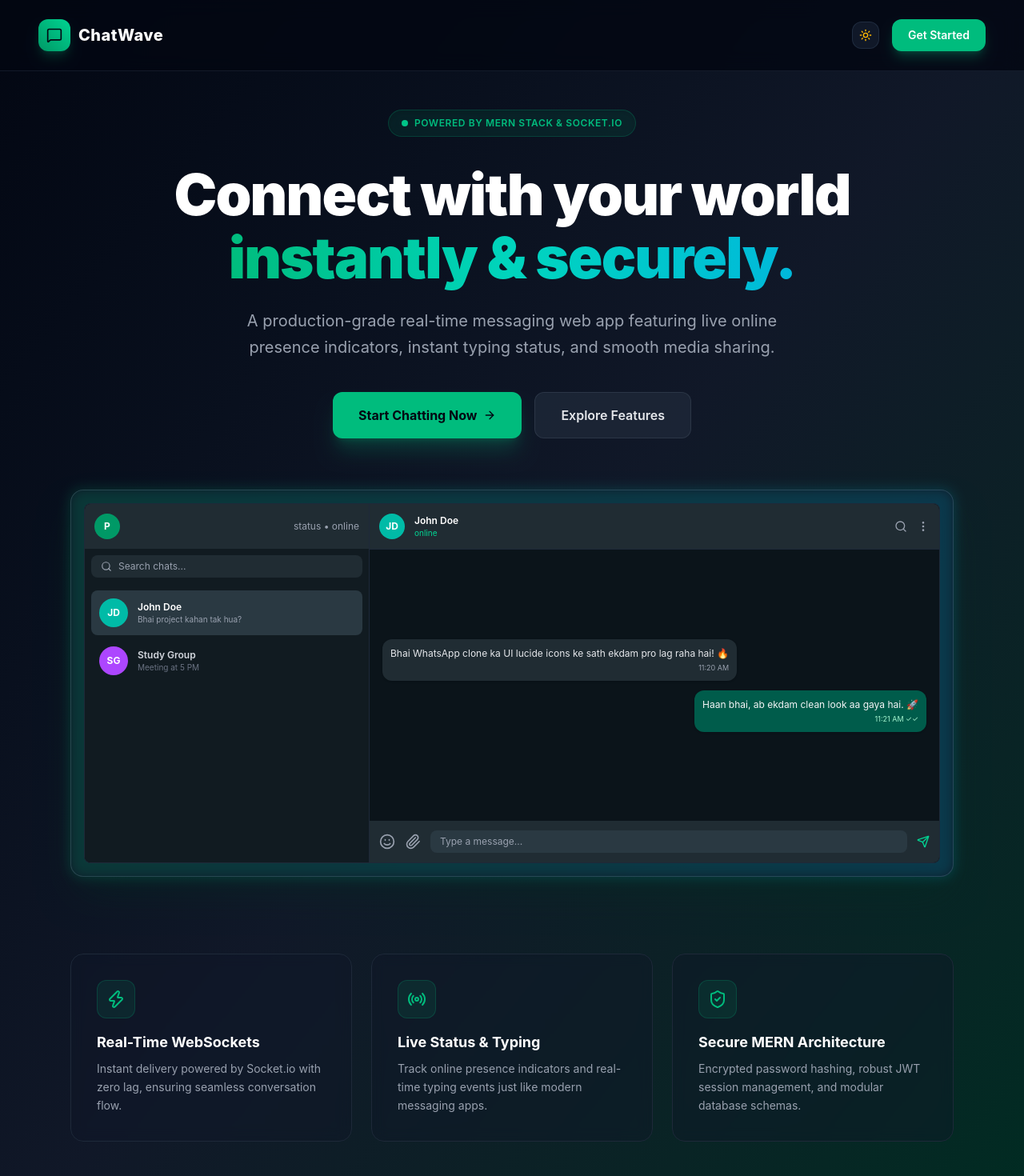
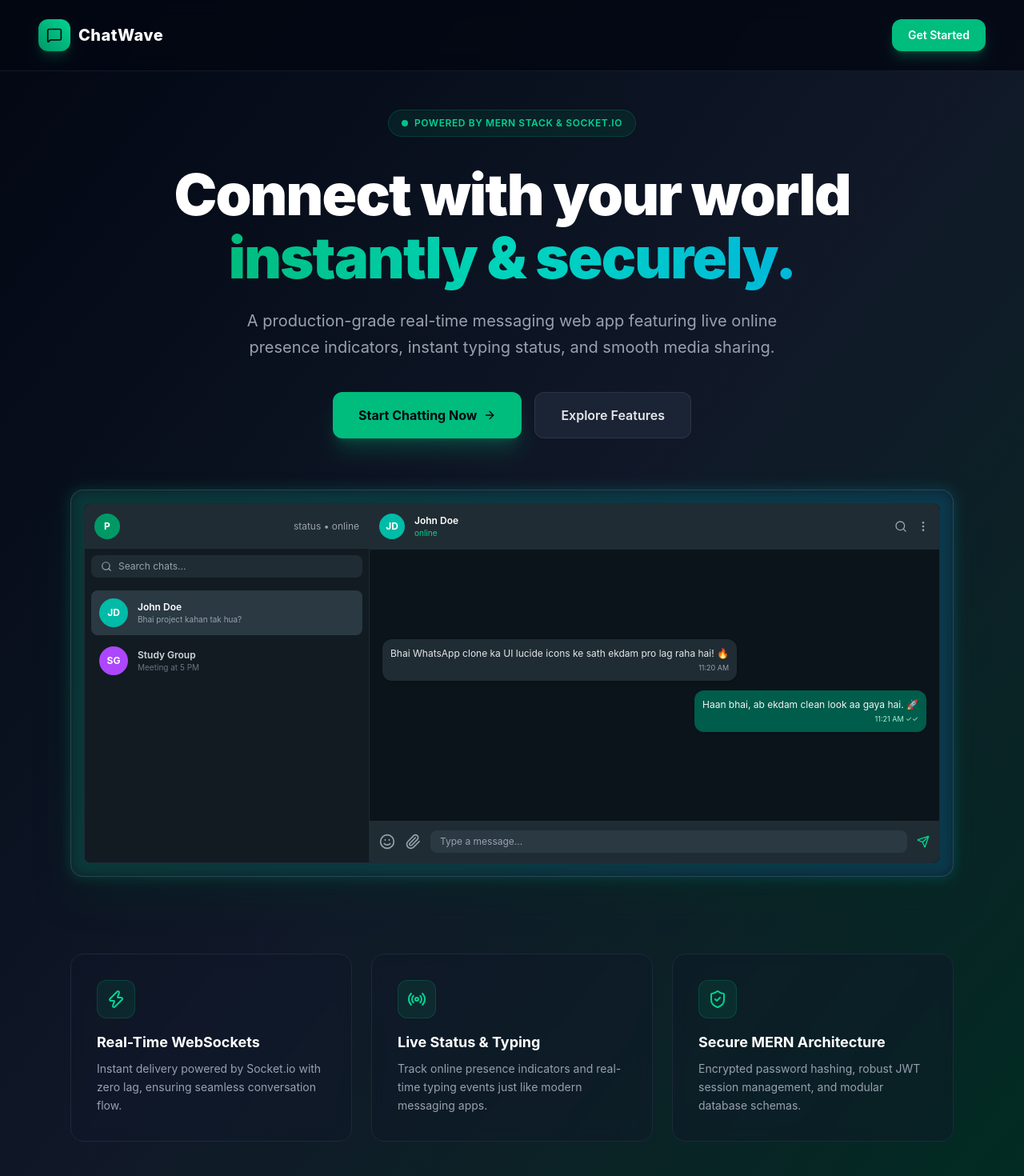
Before and after one commit to Khalid0226/ChatWave, a React app in the folder frontend/: page / in a window 1280 px wide. Shown: the top 1470 px of the page at 80% size. Built offline with nearby package versions, Linux system fonts and the light colour scheme; the HTML template or start-up script is replaced by a standard one.

Commit message:
chat dashboard

```diff
--- a/frontend/src/components/Landing.jsx
+++ b/frontend/src/components/Landing.jsx
@@ -1,49 +1,34 @@
 import React from 'react';
-import { MessageSquare, ShieldCheck, Zap, Radio, Lock, ArrowRight, Search, MoreVertical, Smile, Paperclip, Send, Sun, Moon } from 'lucide-react';
+import { MessageSquare, ShieldCheck, Zap, Radio, ArrowRight, Search, MoreVertical, Smile, Paperclip, Send } from 'lucide-react';
 import { useNavigate } from 'react-router-dom';
-import { useTheme } from '../context/ThemeContext'; // Path apne folder structure ke hisab se check kar lena
 
 function Landing({ onGetStarted }) {
   const navigate = useNavigate();
-  const { isDarkMode, toggleTheme } = useTheme();
 
   return (
-    <div className={`min-h-screen transition-colors duration-300 ${isDarkMode ? 'bg-gradient-to-br from-gray-950 via-gray-900 to-emerald-950 text-white' : 'bg-gradient-to-br from-slate-50 via-gray-100 to-emerald-50 text-slate-900'} flex flex-col justify-between selection:bg-emerald-500 selection:text-gray-950`}>
+    <div className="min-h-screen bg-gradient-to-br from-gray-950 via-gray-900 to-emerald-950 text-white flex flex-col justify-between selection:bg-emerald-500 selection:text-gray-950">
 
-      {/* Navbar */}
-     {/* Navbar */}
-<nav className={`flex items-center justify-between px-4 sm:px-6 md:px-12 py-4 sm:py-6 w-full border-b backdrop-blur-md sticky top-0 z-50 ${isDarkMode ? 'border-gray-800/60 bg-gray-950/80' : 'border-slate-200 bg-white/80'}`}>
+      {/* Navbar - Full Width Left to Right */}
+      <nav className="flex items-center justify-between px-4 sm:px-6 md:px-12 py-4 sm:py-6 w-full border-b border-gray-800/60 bg-gray-950/80 backdrop-blur-md sticky top-0 z-50">
 
         {/* Logo */}
         <div className="flex items-center space-x-2.5 cursor-pointer" onClick={() => navigate('/')}>
           <div className="w-9 h-9 sm:w-10 sm:h-10 rounded-xl bg-gradient-to-tr from-emerald-600 to-emerald-400 flex items-center justify-center text-gray-950 shadow-lg shadow-emerald-500/20">
             <MessageSquare className="w-4 h-4 sm:w-5 sm:h-5 font-bold" />
           </div>
-    <span className={`text-lg sm:text-xl font-extrabold tracking-wide ${isDarkMode ? 'text-white' : 'text-slate-900'}`}>
+          <span className="text-lg sm:text-xl font-extrabold tracking-wide text-white">
             ChatWave
           </span>
         </div>
 
         {/* Action Buttons */}
         <div className="flex items-center space-x-2 sm:space-x-4">
-    {/* Theme Toggle Button */}
-    <button
-      onClick={toggleTheme}
-      className={`p-2 rounded-xl transition cursor-pointer border ${isDarkMode ? 'border-slate-700/50 bg-slate-800/50 text-amber-400' : 'border-slate-300 bg-slate-100 text-slate-700'}`}
-      title="Toggle Theme"
-    >
-      {isDarkMode ? <Sun className="w-4 h-4" /> : <Moon className="w-4 h-4" />}
-    </button>
-
-    {/* Sign In - Hidden on small mobile screens to save space */}
           <button
             onClick={() => navigate('/login')}
-      className={`text-xs sm:text-sm font-medium hidden xs:block ${isDarkMode ? 'text-gray-300 hover:text-white' : 'text-slate-600 hover:text-slate-900'}`}
+            className="text-xs sm:text-sm font-medium text-gray-300 hover:text-white hidden xs:block transition"
           >
             Sign In
           </button>
-
-    {/* Get Started */}
           <button
             onClick={() => navigate('/signup')}
             className="bg-emerald-500 hover:bg-emerald-400 text-white text-xs sm:text-sm px-3.5 sm:px-5 py-2 sm:py-2.5 rounded-xl font-semibold shadow-lg shadow-emerald-500/25 transition cursor-pointer"
@@ -57,7 +42,7 @@ function Landing({ onGetStarted }) {
       <main className="max-w-6xl mx-auto px-6 pt-12 pb-20 text-center flex-1 flex flex-col items-center">
 
         {/* Badge */}
-        <div className="inline-flex items-center gap-2 bg-emerald-500/10 border border-emerald-500/20 text-emerald-500 dark:text-emerald-400 text-xs px-4 py-2 rounded-full uppercase tracking-wider font-semibold mb-8 backdrop-blur-sm shadow-inner">
+        <div className="inline-flex items-center gap-2 bg-emerald-500/10 border border-emerald-500/20 text-emerald-400 text-xs px-4 py-2 rounded-full uppercase tracking-wider font-semibold mb-8 backdrop-blur-sm shadow-inner">
           <span className="w-2 h-2 rounded-full bg-emerald-400 animate-pulse"></span>
           Powered by MERN Stack & Socket.io
         </div>
@@ -71,7 +56,7 @@ function Landing({ onGetStarted }) {
         </h1>
 
         {/* Subtitle */}
-        <p className={`text-lg sm:text-xl max-w-2xl mb-10 leading-relaxed ${isDarkMode ? 'text-gray-400' : 'text-slate-600'}`}>
+        <p className="text-gray-400 text-lg sm:text-xl max-w-2xl mb-10 leading-relaxed">
           A production-grade real-time messaging web app featuring live online presence indicators, instant typing status, and smooth media sharing.
         </p>
 
@@ -86,14 +71,14 @@ function Landing({ onGetStarted }) {
           </button>
           <a
             href="#features"
-            className={`w-full sm:w-auto font-semibold px-8 py-4 rounded-xl text-base border transition duration-200 cursor-pointer flex items-center justify-center ${isDarkMode ? 'bg-gray-800/80 hover:bg-gray-800 text-gray-200 border-gray-700/60' : 'bg-white hover:bg-slate-50 text-slate-700 border-slate-200 shadow-sm'}`}
+            className="w-full sm:w-auto font-semibold px-8 py-4 rounded-xl text-base border bg-gray-800/80 hover:bg-gray-800 text-gray-200 border-gray-700/60 transition duration-200 cursor-pointer flex items-center justify-center"
           >
             Explore Features
           </a>
         </div>
 
         {/* Pro Mockup Preview Container */}
-        <div className={`w-full relative rounded-2xl border p-2 sm:p-4 shadow-2xl backdrop-blur-xl ${isDarkMode ? 'border-gray-700/80 bg-gray-900/80 shadow-emerald-950/50' : 'border-slate-200 bg-white/80 shadow-slate-200'}`}>
+        <div className="w-full relative rounded-2xl border border-gray-700/80 bg-gray-900/80 p-2 sm:p-4 shadow-2xl shadow-emerald-950/50 backdrop-blur-xl">
           <div className="absolute -inset-0.5 bg-gradient-to-r from-emerald-500 to-cyan-500 rounded-2xl blur opacity-20 pointer-events-none"></div>
 
           <div className="relative rounded-lg overflow-hidden bg-[#0b141a] border border-gray-800 flex flex-col md:flex-row h-[350px] sm:h-[450px] text-left">
@@ -167,35 +152,35 @@ function Landing({ onGetStarted }) {
 
         {/* Feature Cards Grid */}
         <div id="features" className="grid grid-cols-1 md:grid-cols-3 gap-6 mt-24 text-left w-full">
-          <div className={`border p-8 rounded-2xl backdrop-blur-sm hover:border-emerald-500/40 transition duration-300 ${isDarkMode ? 'bg-gray-900/40 border-gray-800' : 'bg-white border-slate-200 shadow-sm'}`}>
-            <div className="w-12 h-12 rounded-xl bg-emerald-500/10 border border-emerald-500/20 flex items-center justify-center text-emerald-500 dark:text-emerald-400 mb-4">
+          <div className="bg-gray-900/40 border border-gray-800 p-8 rounded-2xl backdrop-blur-sm hover:border-emerald-500/40 transition duration-300">
+            <div className="w-12 h-12 rounded-xl bg-emerald-500/10 border border-emerald-500/20 flex items-center justify-center text-emerald-400 mb-4">
               <Zap className="w-6 h-6" />
             </div>
-            <h3 className={`font-bold text-lg mb-2 ${isDarkMode ? 'text-white' : 'text-slate-900'}`}>Real-Time WebSockets</h3>
-            <p className={`text-sm leading-relaxed ${isDarkMode ? 'text-gray-400' : 'text-slate-600'}`}>Instant delivery powered by Socket.io with zero lag, ensuring seamless conversation flow.</p>
+            <h3 className="font-bold text-lg mb-2 text-white">Real-Time WebSockets</h3>
+            <p className="text-gray-400 text-sm leading-relaxed">Instant delivery powered by Socket.io with zero lag, ensuring seamless conversation flow.</p>
           </div>
 
-          <div className={`border p-8 rounded-2xl backdrop-blur-sm hover:border-emerald-500/40 transition duration-300 ${isDarkMode ? 'bg-gray-900/40 border-gray-800' : 'bg-white border-slate-200 shadow-sm'}`}>
-            <div className="w-12 h-12 rounded-xl bg-emerald-500/10 border border-emerald-500/20 flex items-center justify-center text-emerald-500 dark:text-emerald-400 mb-4">
+          <div className="bg-gray-900/40 border border-gray-800 p-8 rounded-2xl backdrop-blur-sm hover:border-emerald-500/40 transition duration-300">
+            <div className="w-12 h-12 rounded-xl bg-emerald-500/10 border border-emerald-500/20 flex items-center justify-center text-emerald-400 mb-4">
               <Radio className="w-6 h-6" />
             </div>
-            <h3 className={`font-bold text-lg mb-2 ${isDarkMode ? 'text-white' : 'text-slate-900'}`}>Live Status & Typing</h3>
-            <p className={`text-sm leading-relaxed ${isDarkMode ? 'text-gray-400' : 'text-slate-600'}`}>Track online presence indicators and real-time typing events just like modern messaging apps.</p>
+            <h3 className="font-bold text-lg mb-2 text-white">Live Status & Typing</h3>
+            <p className="text-gray-400 text-sm leading-relaxed">Track online presence indicators and real-time typing events just like modern messaging apps.</p>
           </div>
 
-          <div className={`border p-8 rounded-2xl backdrop-blur-sm hover:border-emerald-500/40 transition duration-300 ${isDarkMode ? 'bg-gray-900/40 border-gray-800' : 'bg-white border-slate-200 shadow-sm'}`}>
-            <div className="w-12 h-12 rounded-xl bg-emerald-500/10 border border-emerald-500/20 flex items-center justify-center text-emerald-500 dark:text-emerald-400 mb-4">
+          <div className="bg-gray-900/40 border border-gray-800 p-8 rounded-2xl backdrop-blur-sm hover:border-emerald-500/40 transition duration-300">
+            <div className="w-12 h-12 rounded-xl bg-emerald-500/10 border border-emerald-500/20 flex items-center justify-center text-emerald-400 mb-4">
               <ShieldCheck className="w-6 h-6" />
             </div>
-            <h3 className={`font-bold text-lg mb-2 ${isDarkMode ? 'text-white' : 'text-slate-900'}`}>Secure MERN Architecture</h3>
-            <p className={`text-sm leading-relaxed ${isDarkMode ? 'text-gray-400' : 'text-slate-600'}`}>Encrypted password hashing, robust JWT session management, and modular database schemas.</p>
+            <h3 className="font-bold text-lg mb-2 text-white">Secure MERN Architecture</h3>
+            <p className="text-gray-400 text-sm leading-relaxed">Encrypted password hashing, robust JWT session management, and modular database schemas.</p>
           </div>
         </div>
 
       </main>
 
       {/* Footer */}
-      <footer className={`text-center py-6 text-sm border-t ${isDarkMode ? 'text-gray-500 border-gray-800/60 bg-gray-950' : 'text-slate-500 border-slate-200 bg-slate-50'}`}>
+      <footer className="text-center py-6 text-gray-500 text-sm border-t border-gray-800/60 bg-gray-950">
         <p>© 2026 ChatWave • Built with MERN Stack by Pintu</p>
       </footer>
 
```
Lines whose indentation alone changed are shown as unchanged.
